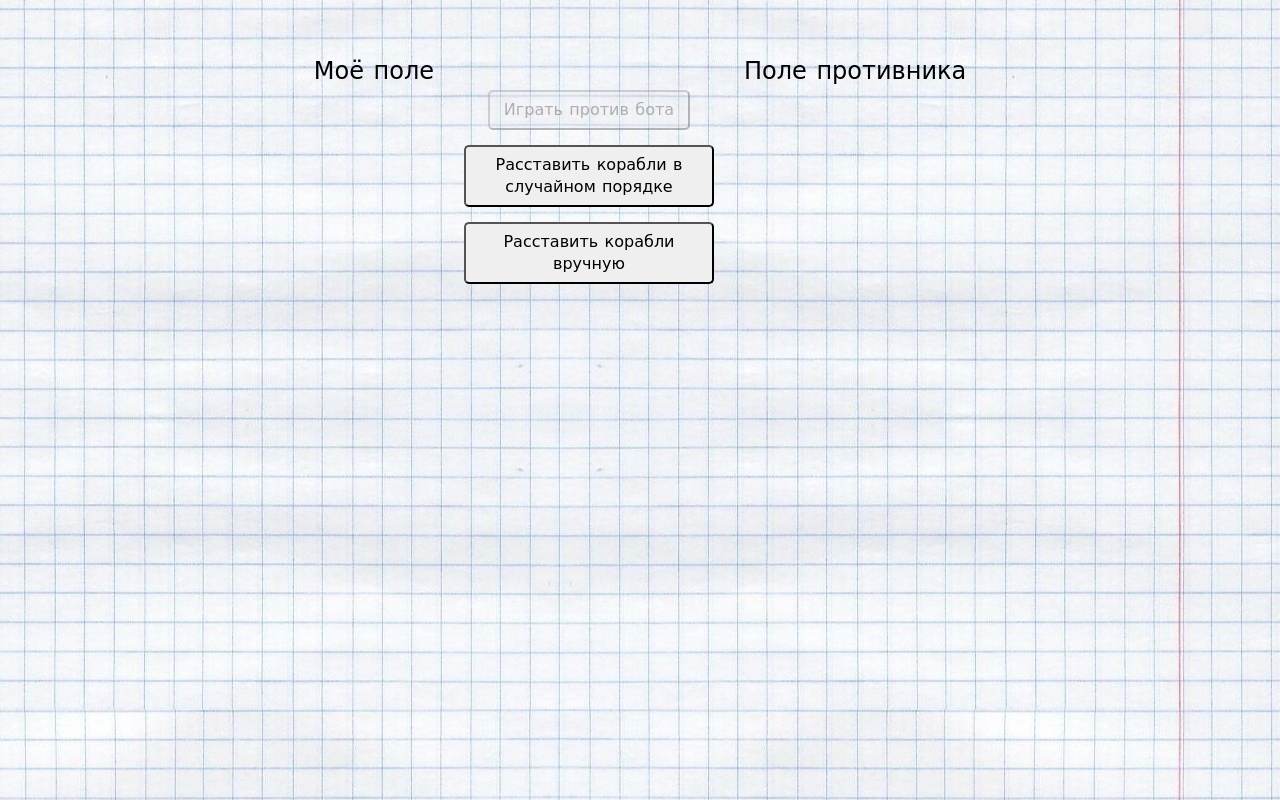
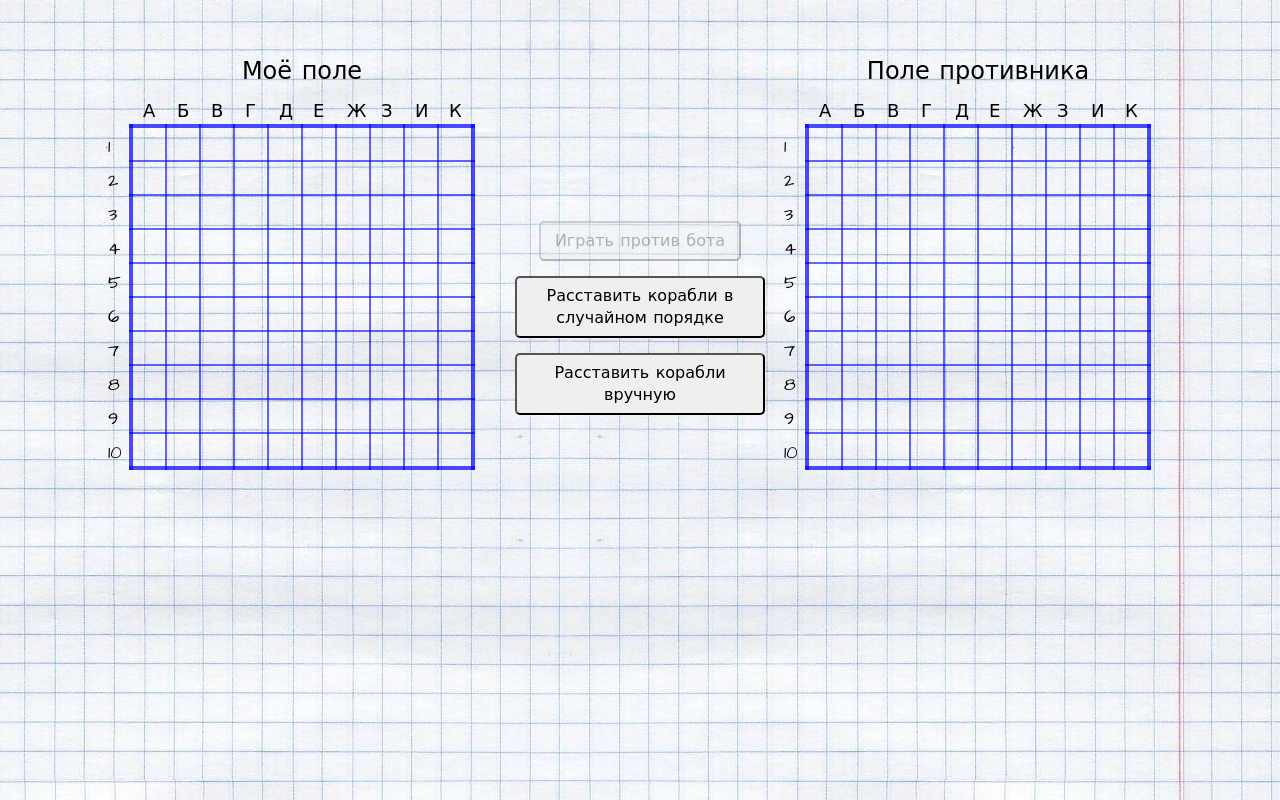
Before and after one commit to pinkkii/SeaBattle, a plain HTML site: page index.html in a window 1280 px wide. Drawn offline with Linux system fonts and the light colour scheme.

Commit message:
add new class Application, create the tables

```diff
--- a/index.html
+++ b/index.html
@@ -31,6 +31,7 @@
 
 	<script src="./src/Mouse.js"></script>
 
+	<script src="./src/Aplication.js"></script>
 	<script src="./src/script.js"></script>
 </body>
 </html>
--- /dev/null
+++ b/src/Aplication.js
@@ -0,0 +1,19 @@
+class Application{
+    activeScene = null;
+
+    player = null;
+    opponent = null;
+
+    constructor(){
+        const player = new Battlefield();
+        const opponent = new Battlefield();
+
+        Object.assign(this, { player, opponent });
+
+        document.querySelector('[data-side="player"]')
+            .append(player.div);
+        document.querySelector(`[data-side="opponent"]`)
+            .append(opponent.div);
+    }
+
+}
--- a/src/Battlefield.js
+++ b/src/Battlefield.js
@@ -1,19 +1,21 @@
 class Battlefield {
+    div = null;
     table = null;
-    div = null;
 
+    cells = [];
     ships = [];
     shoots = [];
 
     constructor(){
         const table = document.createElement("table");
         const div = document.createElement("div");
-        div.classList.add(".battlefiled");
+        div.classList.add("battlefield");
 
         this.table = table;
         this.div = div;
 
         for(let y = 0; y < 10; y++){
+            const row = [];
             let tr = document.createElement("tr");
             tr.dataset.y = y;
             for (let x = 0; x < 10; x++) {
@@ -21,12 +23,32 @@ class Battlefield {
                 td.dataset.y = y;
                 td.dataset.x = x;
                 tr.append(td);
+                row.push(td);
             }
             table.append(tr);
+            this.cells.push(row);
         }
 
         div.append(table);
 
+        for (let x = 0; x < 10; x++) {
+            const cell = this.cells[0][x];
+            const marker = document.createElement("div");
+
+            marker.classList.add("marker", "marker-row");
+            marker.textContent = "АБВГДЕЖЗИК"[x];
+            cell.append(marker);
+        }
+
+        for (let y = 0; y < 10; y++) {
+            const cell = this.cells[y][0];
+            const marker = document.createElement("div");
+
+            marker.classList.add("marker", "marker-column");
+            marker.textContent = y + 1;
+            cell.append(marker);
+        }
+
     }
 
 }
--- a/src/css/style.scss
+++ b/src/css/style.scss
@@ -18,6 +18,7 @@ body{
 		flex-direction: row;
 		justify-content: center;
 		.item{
+			text-align: center;
 			margin-bottom: 40px;
 			font-size: x-large;
 		}
@@ -32,7 +33,20 @@ body{
 					border: 2px solid rgba(0, 0, 255, 0.6);
 					width: 32px;
 					height: 32px;
+					position: relative;
 				}
+			}
+			.marker{
+				font-size: 18px;
+				position: absolute;
+			}
+			.marker-row{
+				left: 10px;
+				top: -25px;
+			}
+			.marker-column{
+				left: -25px;
+				top: 10px;
 			}
 		}
 
@@ -41,7 +55,7 @@ body{
 			flex-direction: column;
 			justify-content: flex-end;
 			align-items: center;
-			padding: 30px;
+			padding: 40px;
 			.btn-app{
 				border-radius: 5px;
 				font-size:medium;
--- a/src/script.js
+++ b/src/script.js
@@ -1,6 +1,6 @@
 const mouse = new Mouse(document.body);
 
-const battlefield = new Battlefield();
+const app = new Application();
 // requestAnimationFrame(tick);
 
 // function tick(){
```
Also changed, not shown: src/css/style.css, 1 other file.
